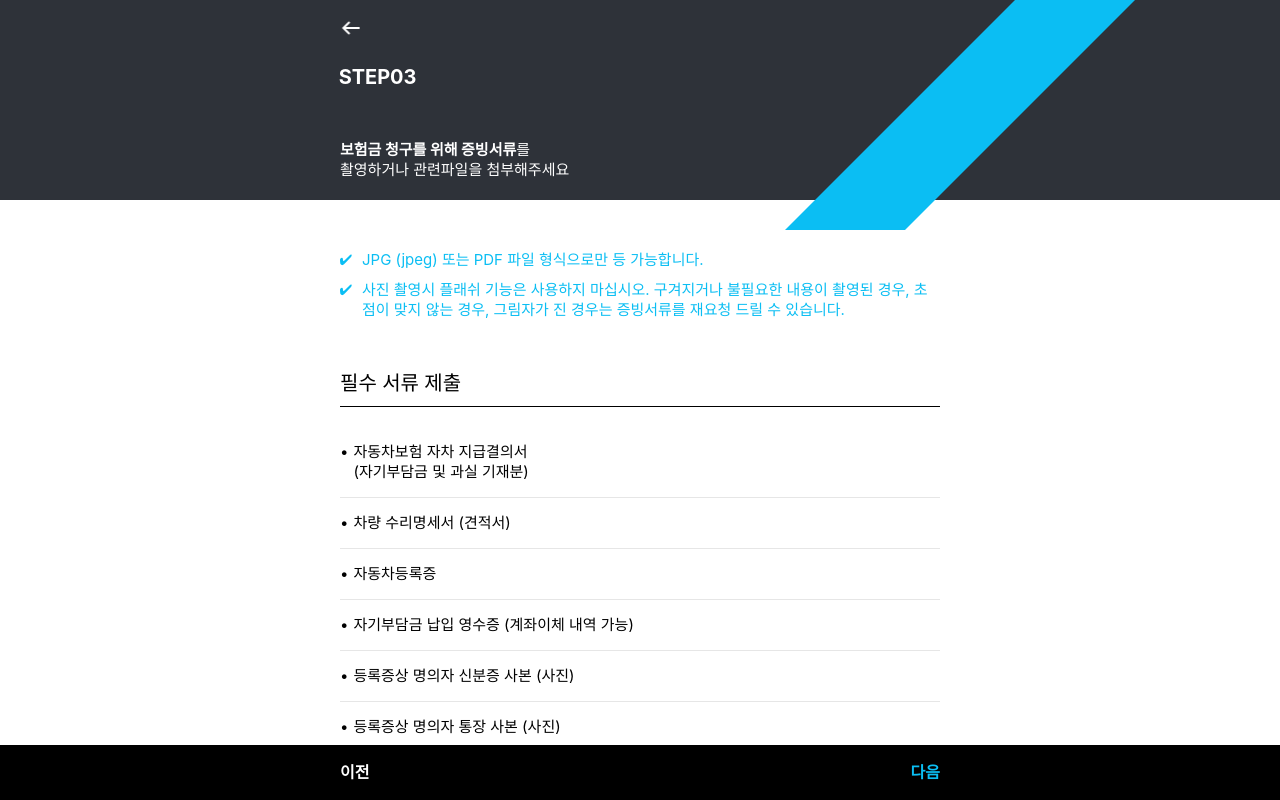
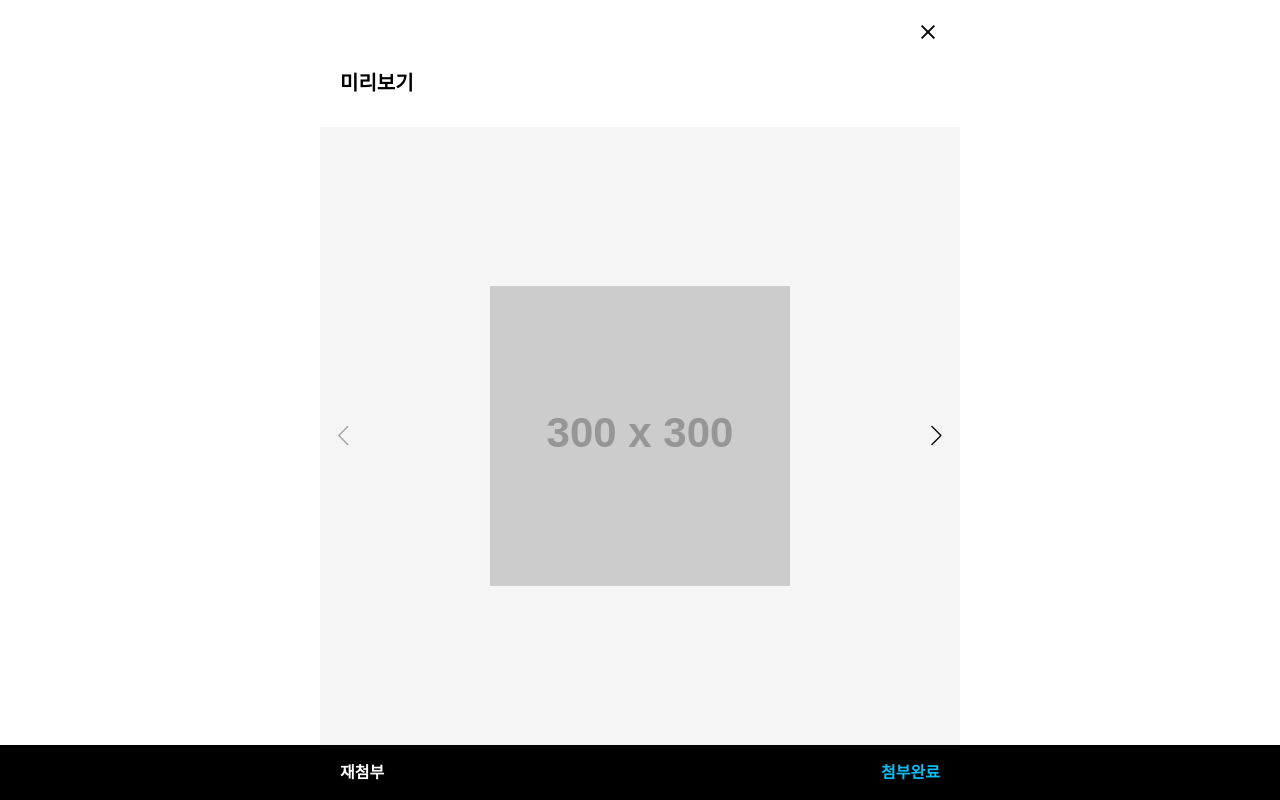
Before and after one commit to kse012050/insuranceClaimCenter, a plain HTML site: page step03.html in a window 1280 px wide. Shown: the top 800 px of the page. Drawn offline with nearby package versions, Linux system fonts and the light colour scheme; placeholder pictures from the web are drawn by us; a web font is replaced by a local one.

```diff
--- a/css/global.css
+++ b/css/global.css
@@ -1,7 +1,7 @@
 
 /* 컨텐츠 크기 */
 [class*='Width'] ,.subPage header > div{margin: 0 auto;}
-.maxWidth{max-width: 640px;}
+.maxWidth{max-width: 640px; width: 100%;}
 .contentWidth{max-width: calc(100% - 40px); width: calc(640px - 40px);}
 
 
@@ -89,25 +89,20 @@ input[type="checkBox"]:checked + label::after{background-image: url('../images/c
 .ulCase02 > li > mark::before{background-image: url('../images/ic-check-color.png');}
 
 
+/* 팝업공통 */
+[data-popup]{display: none; position: fixed; left: 0; top: 0; width: 100%; height: 100%;}
+[data-popup].active{display: flex;}
+
 /* 클릭 메뉴 */
-[data-popup="menu"]{display: none; position: fixed; left: 0; top: 0; width: 100%; height: 100%; background-color: rgba(0, 0, 0, 0.5); z-index: 5;}
+[data-popup="menu"]{background-color: rgba(0, 0, 0, 0.5); z-index: 5;}
 [data-popup="menu"] > div{background-color: white;}
-[data-popup="menu"].active{display: flex;}
 
 
 /* 팝업 */
-[data-popup^='popup']{display: none; position: fixed; left: 0; top: 0; width: 100%; height: 100%; background-color: white; z-index: 10; overflow: auto; z-index: 5;}
-[data-popup^='popup'] div{height: 100%; padding-top: 70px; display: flex; flex-direction: column; position: relative; box-sizing: border-box;}
-[data-popup^='popup'] div strong{display: block; font-size: 20px; padding: 0 20px; margin-bottom: 30px;}
+[data-popup^='popup']{background-color: white; z-index: 10; overflow: auto; z-index: 5;}
+[data-popup^='popup'] > div{height: 100%; padding-top: 70px; display: flex; flex-direction: column; position: relative; box-sizing: border-box;}
+[data-popup^='popup'] > div strong{display: block; font-size: 20px; padding: 0 20px; margin-bottom: 30px;}
 [data-popup^='popup'] .closeBtn{position: absolute; right: 20px; top: 20px;}
-[data-popup^='popup'].active{display: block;}
-
-/* 팝업 - 카메라 */
-[data-popup='camera']{display: none; position: fixed; left: 0; top: 0; width: 100%; height: 100%; background-color: black;}
-[data-popup='camera'] div{height: 100%; position: relative; display: flex; justify-content: center; align-items: center; font-size: 14px; font-weight: 700; color: white;}
-[data-popup='camera'] div button{position: absolute; right: 10px; top: 10px;}
-[data-popup='camera'] div button::before , [data-popup='camera'] div button::after{background-color: white;}
-[data-popup='camera'].active{display: block;}
 
 
 /* 서브페이지 */
@@ -214,13 +209,12 @@ input[type="checkBox"]:checked + label::after{background-image: url('../images/c
 
 
 /* 푸터 */
-footer{padding: 40px 0 95px; font-size: 13px; background-color: #f3f3f3;}
-footer div{ text-align: center; }
-footer div ul{display: flex; justify-content: center; margin-bottom: 20px;}
-footer div ul li:not(:last-child){border-right: 1px solid black;}
-footer div ul li a{display: block; padding: 0 10px;  font-weight: 300;}
-footer div ul li a b{font-weight: 500;}
-footer div p:nth-of-type(1){max-width: 220px; margin: 0 auto 10px; line-height: normal;}
-footer div p:nth-of-type(1) b{font-weight: 700;}
-footer div > a{font-size: 18px; font-weight: 500; margin-bottom: 20px;}
-footer div p:nth-of-type(2){font-size: 12px; font-weight: 300; color: #666;}
+footer{padding: 40px 0 95px; font-size: 13px; background-color: #f3f3f3; text-align: center;}
+footer ul{display: flex; justify-content: center; margin-bottom: 20px;}
+footer ul li:not(:last-child){border-right: 1px solid black;}
+footer ul li a{display: block; padding: 0 10px;  font-weight: 300;}
+footer ul li a b{font-weight: 500;}
+footer p:nth-of-type(1){max-width: 220px; margin: 0 auto 10px; line-height: normal;}
+footer p:nth-of-type(1) b{font-weight: 700;}
+footer > a{font-size: 18px; font-weight: 500; margin-bottom: 20px;}
+footer p:nth-of-type(2){font-size: 12px; font-weight: 300; color: #666;}
--- a/css/page.css
+++ b/css/page.css
@@ -188,6 +188,21 @@
 .step03Area .fileArea ul li label{padding: 25px 20px; display: flex; justify-content: space-between; align-items: center; font-size: 17px; font-weight: 500;}
 .step03Area .fileArea ul li label::after{content: ''; width: 24px; height: 24px; background: url('../images/ic-file.png') no-repeat center / cover;}
 
+/* 보험금 청구 - STEP03  - popup 카메라*/
+.cameraArea{background-color: black;}
+.cameraArea div{height: 100%; position: relative; display: flex; justify-content: center; align-items: center; font-size: 14px; font-weight: 700; color: white;}
+.cameraArea div button{position: absolute; right: 10px; top: 10px;}
+.cameraArea div button::before ,
+.cameraArea div button::after{background-color: white;}
+
+.previewArea > div{padding-bottom: 55px;}
+.previewArea div div.sliderArea{flex: 1; background-color: #f5f5f5; padding: 40px 0; overflow: auto; display: flex; align-items: center;}
+.previewArea div div.sliderArea .previewSwiper{padding: 0 40px;}
+.previewArea div div.sliderArea .previewSwiper .swiper-slide{display: flex; justify-content: center; align-items: center; height: 100%;}
+.previewArea div div.sliderArea .previewSwiper .swiper-slide img{max-width: 100%;}
+.previewSwiper .swiper-button-next:after,
+.previewSwiper .swiper-button-prev:after{font-size: 20px; color: black;}
+
 
 /* 보험금 청구 - STEP04 */
 .step04Area > div strong{display: block; margin-bottom: 10px;}
--- a/js/common.js
+++ b/js/common.js
@@ -6,6 +6,11 @@ $(document).ready(function(){
 
     // 지원서비스 센터
     $('*').hasClass('supportArea') && supportMnue();
+
+
+    // 나중에 삭제 미리보기 먼저 보여주기 위해
+    $('*').hasClass('step03Area') && $('body').css('overflow','hidden');
+
 })
 
 function clickEvent(){
@@ -15,13 +20,14 @@ function clickEvent(){
     $('[data-click]').click(function(e){
         clickAttr = $(this).attr('data-click');
         clickAttr === 'backPage' && window.history.back();
-        ((clickAttr === 'camera') || (clickAttr === 'menu') || clickAttr.includes('popup')) && popupClick(clickAttr);
+        ((clickAttr === 'menu') || clickAttr.includes('popup')) && popupClick(clickAttr);
         clickAttr === 'drop' && dropEvent(e ,$(this).attr('data-drop'));
         clickAttr === 'phoneConfirm' && $('[data-'+clickAttr+']').addClass('active');
     })
 
     menuSelector.click(function(){
         $(this).removeClass('active');
+        preventScroll();
     })
     menuSelector.children().click((e)=>{
         e.stopPropagation();
@@ -31,11 +37,18 @@ function clickEvent(){
     $('[data-close]').click(function(){
         closeSelector = $('[data-popup="'+$(this).attr('data-close')+'"]');
         closeSelector.removeClass('active');
+        preventScroll();
     });
 
 
     function popupClick(clickAttr){
+        $('body').css('overflow','hidden');
         $('[data-popup="'+clickAttr+'"]').addClass('active');
+    }
+
+    function preventScroll(){
+        console.log($('[data-popup]').hasClass('active'));
+        $('[data-popup]').hasClass('active') || $('body').removeAttr('style');
     }
 
 
--- a/step03.html
+++ b/step03.html
@@ -7,8 +7,10 @@
     <!-- Iphone 모바일 확대 방지 -->
     <meta name="viewport" content="width=device-width, initial-scale=1.0 ,maximum-scale=1.0, user-scalable=0">
     <title>STEP03 보험금 청구 - 보험 중계 청구센터</title>
+    <script src="https://code.jquery.com/jquery-3.6.0.min.js" integrity="sha256-/xUj+3OJU5yExlq6GSYGSHk7tPXikynS7ogEvDej/m4=" crossorigin="anonymous"></script>
+    <link rel="stylesheet" href="https://cdn.jsdelivr.net/npm/swiper@8/swiper-bundle.min.css"/>
+    <script src="https://cdn.jsdelivr.net/npm/swiper@8/swiper-bundle.min.js"></script>
     <link rel="stylesheet" href="css/import.css">
-    <script src="https://code.jquery.com/jquery-3.6.0.min.js" integrity="sha256-/xUj+3OJU5yExlq6GSYGSHk7tPXikynS7ogEvDej/m4=" crossorigin="anonymous"></script>
     <script src="js/common.js"></script>
 </head>
 <body>
@@ -116,11 +118,11 @@
                 <b>증빙서류 첨부하기</b>
                 <ul>
                     <li>
-                        <button data-click="camera">카메라</button>
-                        <div data-popup="camera">
+                        <button data-click="popup03">카메라</button>
+                        <div class="cameraArea" data-popup="popup03">
                             <div class="maxWidth">
                                 촬영이미지 영역
-                                <button class="closeBtn" data-close="camera">활영이미지 영역 닫기</button>
+                                <button class="closeBtn" data-close="popup03">활영이미지 영역 닫기</button>
                             </div>
                         </div>
                     </li>
@@ -221,6 +223,31 @@
                 </ul>
             </div>
         </div>
+        <div class="previewArea active" data-popup="popup04">
+            <div class="maxWidth">
+                <strong>미리보기</strong>
+                <div class="sliderArea">
+                    <div class="swiper previewSwiper">
+                        <div class="swiper-wrapper">
+                            <div class="swiper-slide"><img src="http://via.placeholder.com/300" alt="test img"></div>
+                            <div class="swiper-slide"><img src="http://via.placeholder.com/100" alt="test img"></div>
+                            <div class="swiper-slide"><img src="http://via.placeholder.com/200" alt="test img"></div>
+                            <div class="swiper-slide"><img src="http://via.placeholder.com/400" alt="test img"></div>
+                            <div class="swiper-slide"><img src="http://via.placeholder.com/500" alt="test img"></div>
+                        </div>
+                        <div class="swiper-button-next"></div>
+                        <div class="swiper-button-prev"></div>
+                    </div>
+                </div>
+                <button class="closeBtn" data-close="popup04">popup close button</button>
+                <div class="bottomLink">
+                    <div class="contentWidth">
+                        <button>재첨부</button>
+                        <button>첨부완료</button>
+                    </div>
+                </div>
+            </div>
+        </div>
         <div class="bottomLink">
             <div class="contentWidth">
                 <a href="step02.html">이전</a>
@@ -228,5 +255,15 @@
             </div>
         </div>
     </div>
+    <script>
+        var swiper = new Swiper(".previewSwiper", {
+            spaceBetween: 40,
+            navigation: {
+                nextEl: ".swiper-button-next",
+                prevEl: ".swiper-button-prev",
+            },
+            autoHeight: true,
+        });
+    </script>
 </body>
 </html>
```
Also changed, not shown: claim.html (+1 -1 lines), claimFin.html (+1 -1 lines), index.html (+2 -4 lines), login.html (+0 -2 lines), serviceCenter.html (+2 -2 lines), images/previewImg.png (added).
